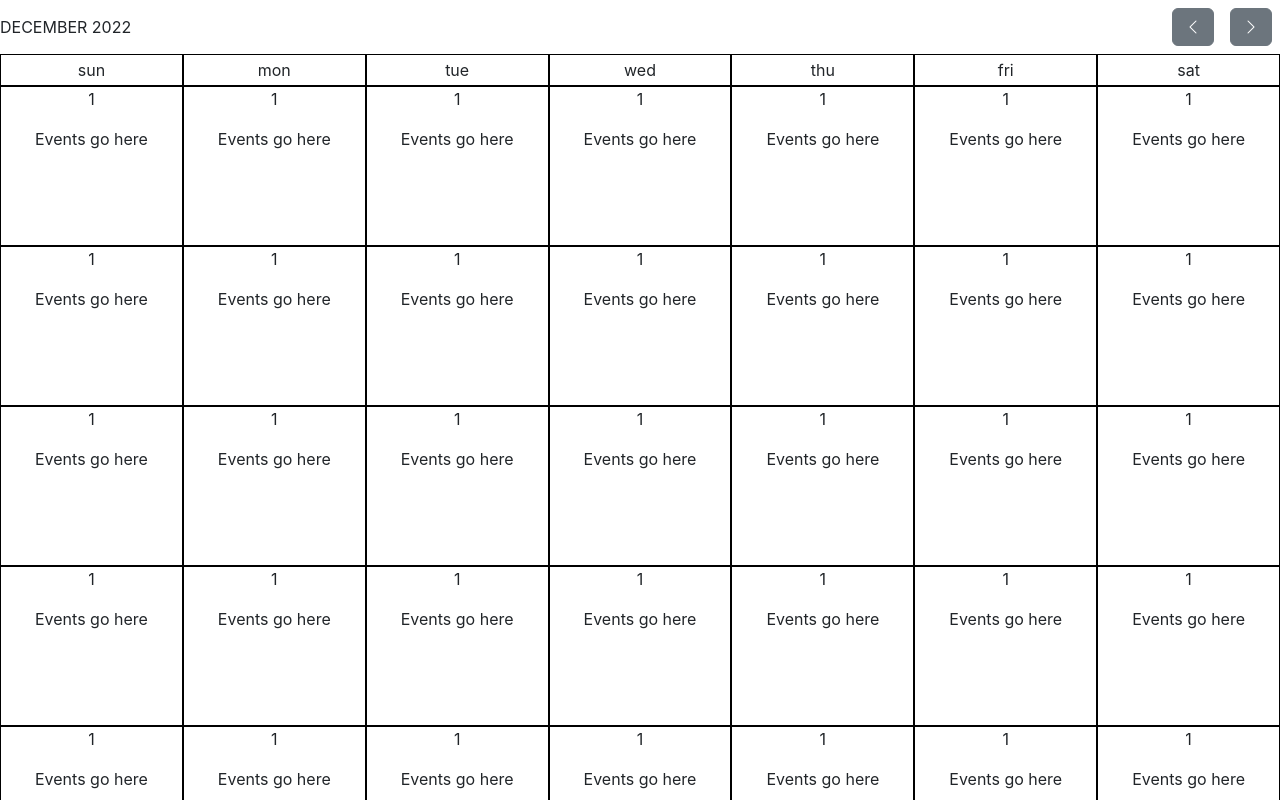
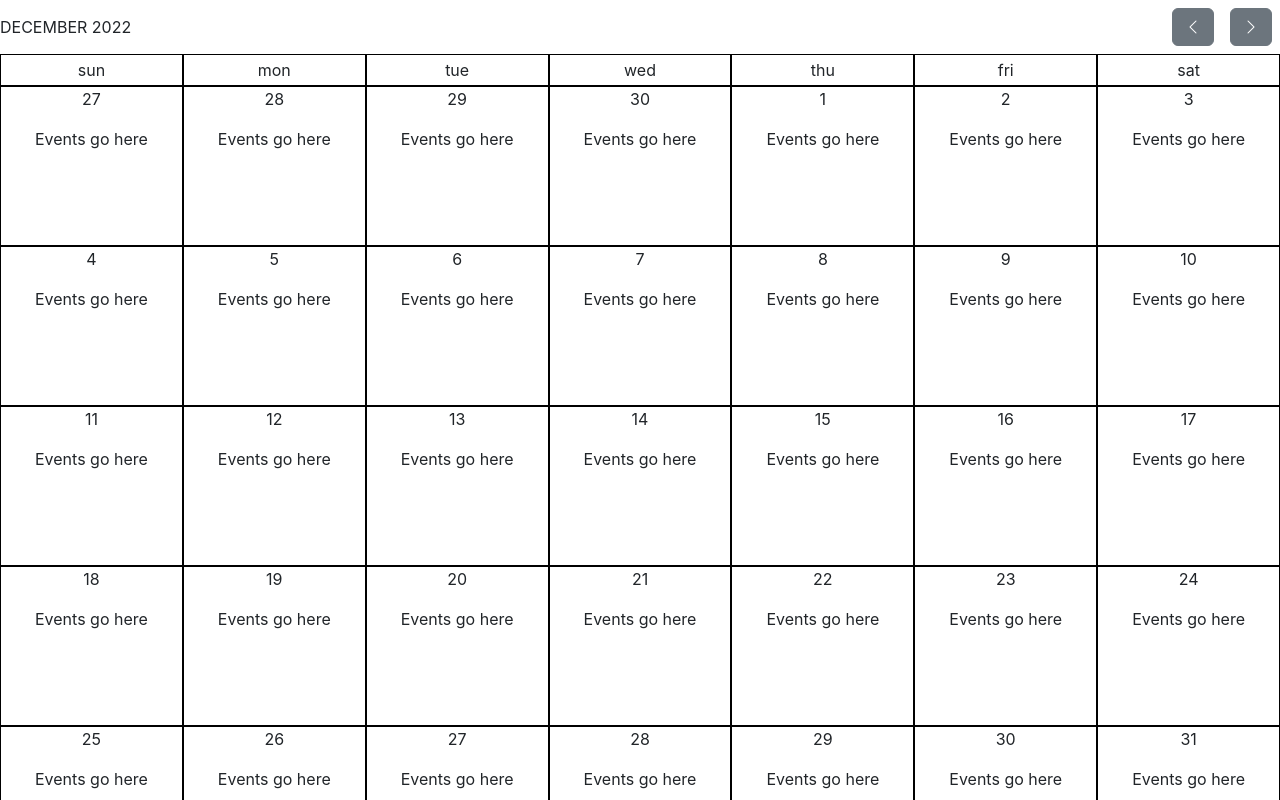
Before and after one commit to KalebRaymond/React-Calendar, a React (Create React App) app: page / in a window 1280 px wide. Shown: the top 800 px of the page. Built offline with nearby package versions, Linux system fonts and the light colour scheme.

Commit message:
Got calendar to display correct date numbers and weeks, broke some tests

```diff
--- a/src/components/CalendarGrid/CalendarGrid.js
+++ b/src/components/CalendarGrid/CalendarGrid.js
@@ -1,21 +1,91 @@
 import React from "react";
 import styles from "./CalendarGrid.module.scss";
-
+import moment from "moment";
 import CalendarGridRow from "components/CalendarGridRow/CalendarGridRow";
 import WeekDaysHeader from "components/WeekDaysHeader/WeekDaysHeader";
+import CalendarGridCard from "components/CalendarGridCard/CalendarGridCard";
 
 import { useSelector } from "react-redux";
 
 const CalendarGrid = () => {
-	/*
 	const renderDates = () => {
-		console.log(calendarDates);
+		///Kind of an expensive operation?
+		const focusedDateObj = moment();
+		focusedDateObj.set("month", focusedMonth);
+		focusedDateObj.set("year", focusedYear);
 
-		return calendarDates?.map((date, i) => {
-			return <CalendarGridCard key={i}></CalendarGridCard>;
+		//Get the index of the day of the week that the focused month starts on
+		//ex. September 2022 starts on a Thursday -> index 4
+		const firstDayOfMonthIndex = focusedDateObj.startOf("month").format("d");
+		const numDaysInMonth = focusedDateObj.daysInMonth();
+
+		//Create 2d array containing the dates to be displayed
+		let rows = [];
+		let curRowIndex = 0;
+		//Get minimum number of days that need to be displayed on calendar, including
+		//dates from previous and next months that get displayed
+		const numWeeksToDisplay =
+			(Number(firstDayOfMonthIndex) + Number(numDaysInMonth)) / 7;
+		const numDaysToDisplay = Math.ceil(numWeeksToDisplay) * 7;
+		//Get the first date that will be displayed on the calendar (if the calendar shows
+		//some dates from the previous month, need to know which exact dates from that month to show)
+		const prevMonthDateObj = moment();
+		prevMonthDateObj.set("month", focusedMonth == 0 ? 11 : focusedMonth - 1);
+		prevMonthDateObj.set(
+			"year",
+			focusedMonth == 0 ? focusedYear - 1 : focusedYear
+		);
+		let curDate = prevMonthDateObj.daysInMonth() - firstDayOfMonthIndex + 1;
+		//Keep track of when the for loop is iterating over days in the previous month
+		//or the current and next month
+		let isPreviousMonth = true;
+
+		for (
+			let curCalendarIndex = 0;
+			curCalendarIndex < numDaysToDisplay;
+			++curCalendarIndex
+		) {
+			if (curCalendarIndex % 7 == 0) {
+				//add new row and keep track of its index
+				rows.push([]);
+				curRowIndex = rows.length - 1;
+			}
+
+			if (curCalendarIndex == firstDayOfMonthIndex) {
+				//curCalendarIndex is at the first day of the focused month
+				curDate = 1;
+				isPreviousMonth = false;
+			}
+
+			if (!isPreviousMonth && curDate > numDaysInMonth) {
+				//curCalendarIndex is at the first day of the month after the
+				//focused month
+				curDate = 1;
+			}
+
+			//add date to current row
+			rows[curRowIndex].push(curDate);
+
+			curDate = curDate + 1;
+		}
+
+		const calendarContent = rows.map((row, i) => {
+			return (
+				<CalendarGridRow keyProp={`row-${focusedMonth}-${focusedYear}-${i}`}>
+					{row.map((day, j) => {
+						return (
+							<CalendarGridCard
+								date={day}
+								keyProp={`date-${focusedMonth}-${focusedYear}-${i}-${j}`}
+							></CalendarGridCard>
+						);
+					})}
+				</CalendarGridRow>
+			);
 		});
+
+		return <>{calendarContent}</>;
 	};
-	*/
 
 	const focusedMonth = useSelector((state) => state.calendar.focusedMonthIndex);
 	const focusedYear = useSelector((state) => state.calendar.focusedYear);
@@ -23,12 +93,7 @@ const CalendarGrid = () => {
 	return (
 		<div className={styles.CalendarGrid} data-testid="CalendarGrid">
 			<WeekDaysHeader></WeekDaysHeader>
-			<CalendarGridRow key={0}></CalendarGridRow>
-			<CalendarGridRow key={1}></CalendarGridRow>
-			<CalendarGridRow key={2}></CalendarGridRow>
-			<CalendarGridRow key={3}></CalendarGridRow>
-			<CalendarGridRow key={4}></CalendarGridRow>
-			<CalendarGridRow key={5}></CalendarGridRow>
+			{renderDates()}
 		</div>
 	);
 };
--- a/src/components/CalendarGridCard/CalendarGridCard.js
+++ b/src/components/CalendarGridCard/CalendarGridCard.js
@@ -2,10 +2,14 @@ import React from "react";
 import PropTypes from "prop-types";
 import styles from "./CalendarGridCard.module.scss";
 
-const CalendarGridCard = () => (
-	<div className={styles.CalendarGridCard} data-testid="CalendarGridCard">
+const CalendarGridCard = (props) => (
+	<div
+		className={styles.CalendarGridCard}
+		key={props.keyProp}
+		data-testid="CalendarGridCard"
+	>
 		<div className="dateContainer" id="date-container">
-			<span className="date">1</span>
+			<span className="date">{props.date}</span>
 		</div>
 		<div id="card-body">Events go here</div>
 	</div>
--- a/src/components/CalendarGridRow/CalendarGridRow.js
+++ b/src/components/CalendarGridRow/CalendarGridRow.js
@@ -1,21 +1,14 @@
 import React from "react";
 import PropTypes from "prop-types";
 import styles from "./CalendarGridRow.module.scss";
-import CalendarGridCard from "components/CalendarGridCard/CalendarGridCard";
 
 const CalendarGridRow = (props) => (
 	<div
-		key={props.key}
+		key={props.keyProp}
 		className={styles.CalendarGridRow}
 		data-testid="CalendarGridRow"
 	>
-		<CalendarGridCard></CalendarGridCard>
-		<CalendarGridCard></CalendarGridCard>
-		<CalendarGridCard></CalendarGridCard>
-		<CalendarGridCard></CalendarGridCard>
-		<CalendarGridCard></CalendarGridCard>
-		<CalendarGridCard></CalendarGridCard>
-		<CalendarGridCard></CalendarGridCard>
+		{props.children}
 	</div>
 );
 
--- a/src/components/WeekDaysHeader/WeekDaysHeader.js
+++ b/src/components/WeekDaysHeader/WeekDaysHeader.js
@@ -3,6 +3,8 @@ import { useTranslation } from "react-i18next";
 import styles from "./WeekDaysHeader.module.scss";
 
 const WeekDaysHeader = () => {
+	///Refactor this component to use CalendarGridRow
+
 	const { t } = useTranslation();
 
 	const days = [
```
Also changed, not shown: 1 other file (tests, documents, lock files or other folders).
